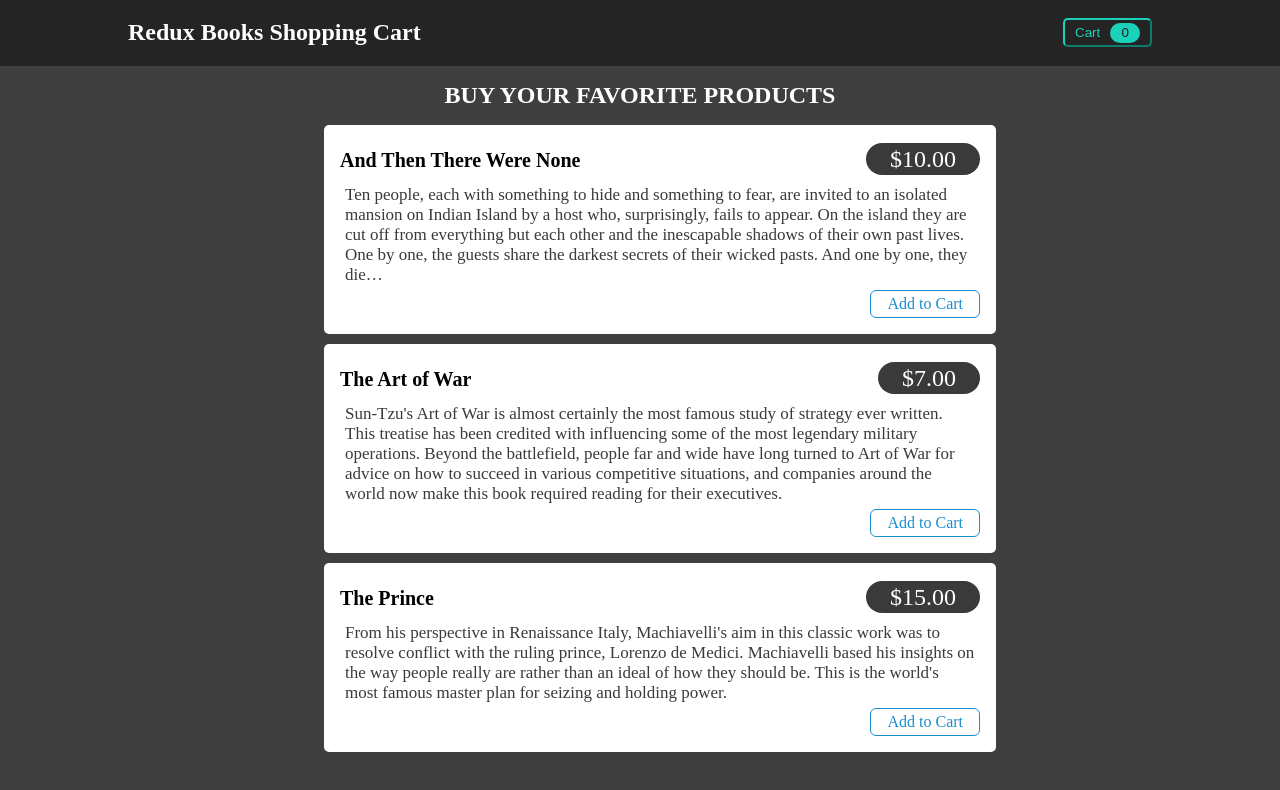
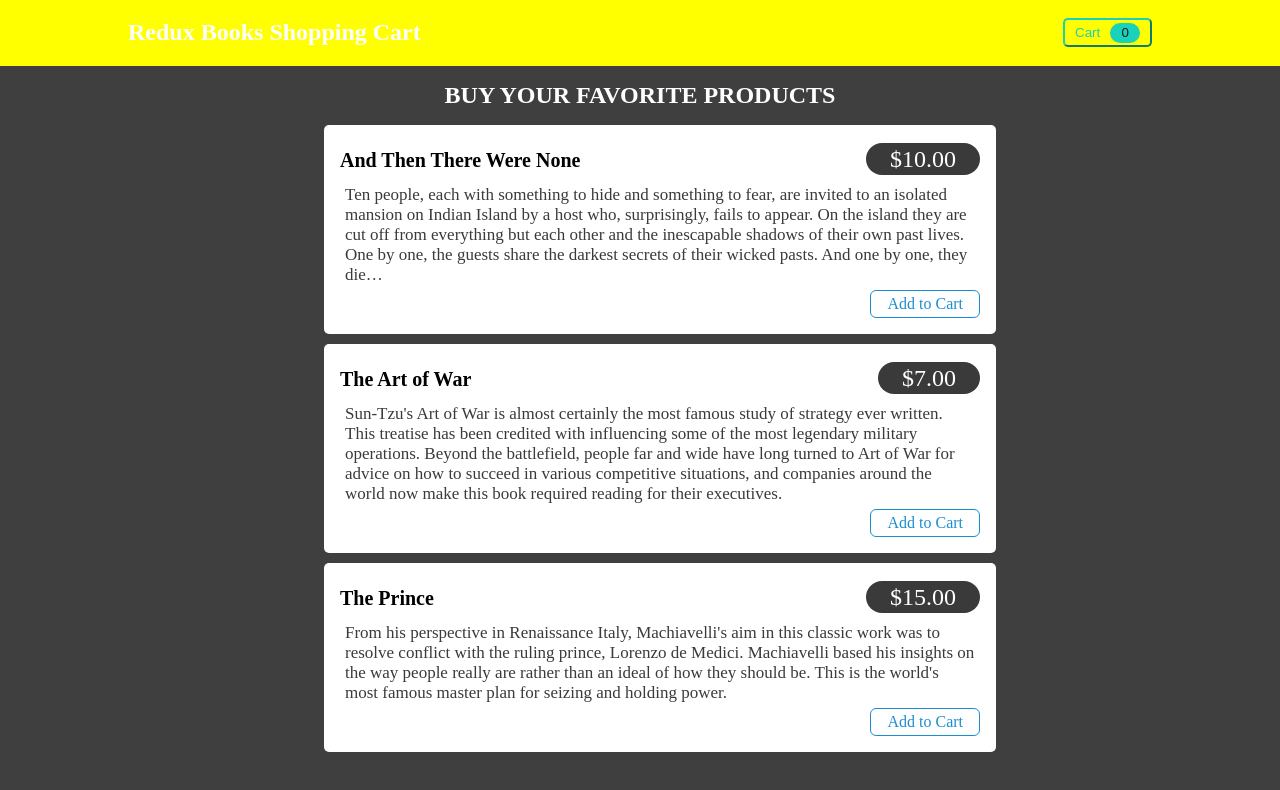
Before and after one commit to radu-dragomir-tremend/coaching-redux-project, a React (Create React App) app: page / in a window 1280 px wide. Shown: the top 790 px of the page. Built offline with nearby package versions, Linux system fonts and the light colour scheme.

Commit message:
changed color yellow

```diff
--- a/src/index.scss
+++ b/src/index.scss
@@ -14,7 +14,7 @@ code {
   display: flex;
   align-items: center;
   justify-content: space-between;
-  background-color: #252424;
+  background-color: yellow;
   h1 {
     color: #fff;
     font-size: 1.5rem;
```
